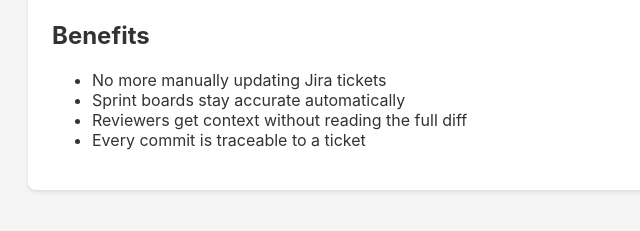
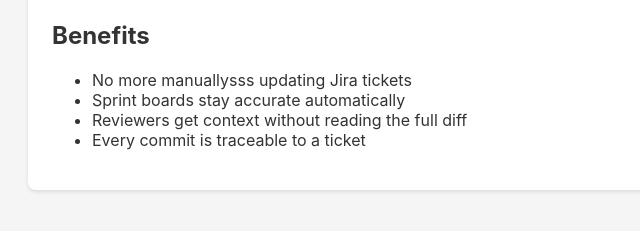
Before and after one commit to arpita0212/tech_talk_repo, a website: page index.html in a window 1280 px wide. Shown: the part 533-764 px from the top of the page, 212-852 px from the left. Drawn offline with Linux system fonts and the light colour scheme.

Commit message:
PINTRANET-55 : fixed the issue

```diff
--- a/index.html
+++ b/index.html
@@ -80,7 +80,7 @@
     <div class="card">
         <h2>Benefits</h2>
         <ul>
-            <li>No more manually updating Jira tickets</li>
+            <li>No more manuallysss updating Jira tickets</li>
             <li>Sprint boards stay accurate automatically</li>
             <li>Reviewers get context without reading the full diff</li>
             <li>Every commit is traceable to a ticket</li>
```
